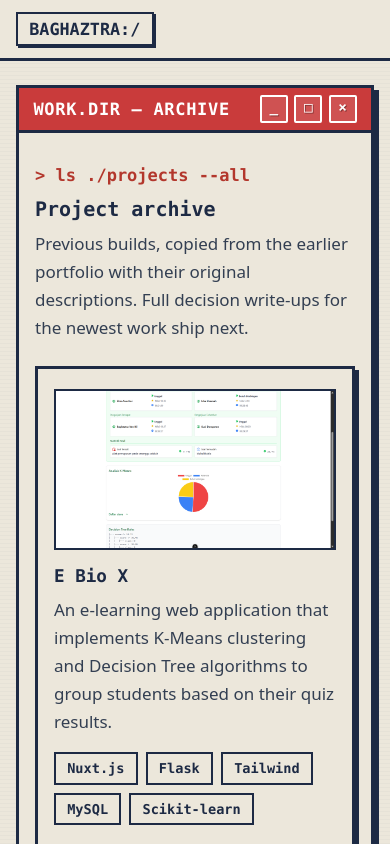
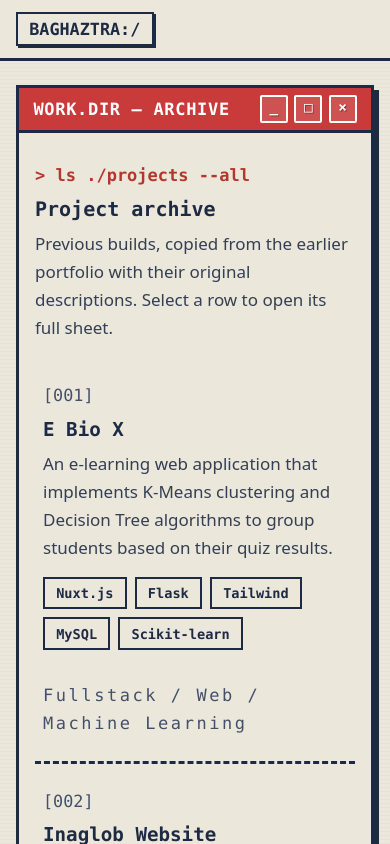
Before and after one commit to Baghaztra/portfolio02, a Nuxt app: page /projects in a window 390 px wide. Shown: the top 844 px of the page. Built offline with nearby package versions, Linux system fonts and the light colour scheme.

Commit message:
feat: enhance project row interactivity and styling

```diff
--- a/app/assets/css/main.css
+++ b/app/assets/css/main.css
@@ -394,10 +394,30 @@ img {
 }
 
 .work-item {
+  position: relative;
   display: grid;
   grid-template-columns: 4.5rem 1fr;
   gap: 0.25rem 1rem;
-  padding: 1.5rem 0;
+  padding: 1.5rem 0.5rem;
+}
+
+.work-item.is-clickable:hover,
+.work-item.is-clickable:focus-within {
+  background: var(--paper-dim);
+}
+
+/* stretched-link: whole row opens the detail sheet */
+.row-hit {
+  position: absolute;
+  inset: 0;
+  background: none;
+  border: none;
+  padding: 0;
+}
+
+.row-hit:focus-visible {
+  outline: 3px solid var(--red);
+  outline-offset: -3px;
 }
 
 .work-item + .work-item {
@@ -574,22 +594,6 @@ img {
   margin-top: 0;
 }
 
-.proj-grid {
-  list-style: none;
-  margin: 1.5rem 0 0;
-  padding: 0;
-  display: grid;
-  gap: 1.5rem;
-}
-
-.proj-card {
-  border: 3px solid var(--ink);
-  background: var(--paper);
-  box-shadow: 4px 4px 0 var(--ink);
-  padding: 1.25rem clamp(1rem, 3vw, 1.5rem);
-  min-width: 0;
-}
-
 .proj-shot {
   border: 2px solid var(--ink);
   line-height: 0;
@@ -608,7 +612,7 @@ img {
   margin: 0 0 0.5rem;
 }
 
-.proj-grid .tag-row {
+.window-body .tag-row {
   margin-bottom: 0.9rem;
 }
 
@@ -626,12 +630,6 @@ img {
 
 /* ---------- Responsive ---------- */
 
-@media (min-width: 56rem) {
-  .proj-grid {
-    grid-template-columns: 1fr 1fr;
-  }
-}
-
 @media (max-width: 44rem) {
   .hero-grid {
     grid-template-columns: 1fr;
@@ -639,6 +637,9 @@ img {
 
   .profile-frame {
     max-width: 20rem;
+    order: -1;
+    justify-self: center;
+    width: 100%;
   }
 
   .work-item {
--- a/app/components/ProjectRow.vue
+++ b/app/components/ProjectRow.vue
@@ -1,23 +1,38 @@
 <template>
-  <li class="work-item">
-    <span class="work-index">[{{ project.index }}]</span>
+  <li class="work-item" :class="{ 'is-clickable': clickable }">
+    <span class="work-index">[{{ index }}]</span>
     <div>
-      <h3 class="work-name">{{ project.file }}</h3>
+      <h3 class="work-name">{{ heading }}</h3>
       <p class="work-desc">
-        <strong>{{ project.name }}</strong> — {{ project.purpose }}
+        <template v-if="strong"><strong>{{ strong }}</strong> — </template>{{ desc }}
       </p>
       <div class="work-meta">
-        <ul class="tag-row" :aria-label="`Technologies for ${project.name}`">
-          <li v-for="tag in project.tags" :key="tag" class="tag">{{ tag }}</li>
+        <ul class="tag-row" :aria-label="`Technologies for ${heading}`">
+          <li v-for="tag in tags" :key="tag" class="tag">{{ tag }}</li>
         </ul>
-        <span class="work-year">{{ project.year }}</span>
+        <span class="work-year">{{ meta }}</span>
       </div>
     </div>
+    <button
+      v-if="clickable"
+      type="button"
+      class="row-hit"
+      :aria-label="`Open details for ${heading}`"
+      @click="$emit('open')"
+    />
   </li>
 </template>
 
 <script setup lang="ts">
-import type { FeaturedProject } from '~/data/portfolio';
+defineProps<{
+  index: string;
+  heading: string;
+  strong?: string;
+  desc: string;
+  tags: string[];
+  meta: string;
+  clickable?: boolean;
+}>();
 
-defineProps<{ project: FeaturedProject }>();
+defineEmits<{ open: [] }>();
 </script>
--- a/app/components/WindowFrame.vue
+++ b/app/components/WindowFrame.vue
@@ -54,13 +54,17 @@
 defineProps<{ title: string }>();
 
 // ponytail: per-instance refs only, state resets on reload
+// maximized is a model so parents can force the modal open (detail sheets)
 const minimized = ref(false);
-const maximized = ref(false);
+const maximized = defineModel<boolean>('maximized', { default: false });
 const closed = ref(false);
+
+const emit = defineEmits<{ close: [] }>();
 
 const closeFrame = () => {
   closed.value = true;
   maximized.value = false;
+  emit('close');
 };
 
 // ponytail: minimizing from a modal returns to the inline collapsed frame
--- a/app/pages/index.vue
+++ b/app/pages/index.vue
@@ -38,7 +38,16 @@
     <!-- Selected work -->
     <WindowFrame title="WORK.DIR — SELECTED">
       <ol class="work-list">
-        <ProjectRow v-for="p in featuredProjects" :key="p.index" :project="p" />
+        <ProjectRow
+          v-for="p in featuredProjects"
+          :key="p.index"
+          :index="p.index"
+          :heading="p.file"
+          :strong="p.name"
+          :desc="p.purpose"
+          :tags="p.tags"
+          :meta="p.year"
+        />
       </ol>
       <NuxtLink to="/projects" class="more-link">> open full directory_</NuxtLink>
     </WindowFrame>
--- a/app/pages/projects.vue
+++ b/app/pages/projects.vue
@@ -7,49 +7,70 @@
       <h2 class="proj-heading">Project archive</h2>
       <p>
         Previous builds, copied from the earlier portfolio with their original
-        descriptions. Full decision write-ups for the newest work ship next.
+        descriptions. Select a row to open its full sheet.
       </p>
-      <ol class="proj-grid">
-        <li v-for="(p, i) in projects" :id="p.slug" :key="p.slug" class="proj-card">
-          <article>
+      <ol class="work-list">
+        <ProjectRow
+          v-for="(p, i) in projects"
+          :key="p.slug"
+          :index="String(i + 1).padStart(3, '0')"
+          :heading="p.title"
+          :desc="p.purpose"
+          :tags="p.stack"
+          :meta="p.categories.join(' / ')"
+          clickable
+          @open="openProject(p)"
+        />
+      </ol>
+      <NuxtLink to="/" class="more-link">> back to home_</NuxtLink>
+    </WindowFrame>
+
+    <!-- ponytail: mounted on demand, image loads only when a row opens it -->
+    <WindowFrame
+      v-if="active"
+      :key="active.slug"
+      :title="`SHEET — ${active.slug.toUpperCase()}`"
+      v-model:maximized="detailOpen"
+      @close="active = null"
+    >
       <div class="proj-shot">
         <NuxtPicture
-                :src="p.image"
-                width="640"
-                height="360"
-                sizes="320px sm:640px"
+          :src="active.image"
+          width="960"
+          height="540"
+          sizes="640px sm:960px"
           format="avif,webp"
-                :img-attrs="{
-                  alt: p.imageAlt,
-                  loading: i === 0 ? 'eager' : 'lazy',
-                  fetchpriority: i === 0 ? 'high' : undefined
-                }"
+          :img-attrs="{ alt: active.imageAlt, loading: 'eager', fetchpriority: 'high' }"
         />
       </div>
-            <h3 class="proj-name">{{ p.title }}</h3>
-            <p>{{ p.purpose }}</p>
-            <ul class="tag-row" :aria-label="`Stack for ${p.title}`">
-              <li v-for="t in p.stack" :key="t" class="tag">{{ t }}</li>
+      <h2 class="proj-name">{{ active.title }}</h2>
+      <p>{{ active.purpose }}</p>
+      <ul class="tag-row" :aria-label="`Stack for ${active.title}`">
+        <li v-for="t in active.stack" :key="t" class="tag">{{ t }}</li>
       </ul>
       <p class="proj-links">
-              <template v-for="(r, ri) in p.repos" :key="r.url">
+        <template v-for="(r, ri) in active.repos" :key="r.url">
           <template v-if="ri > 0"> · </template>
           <a :href="r.url" target="_blank" rel="noopener noreferrer">{{ r.label }}</a>
         </template>
-              <template v-if="p.repos.length && p.demoUrl"> · </template>
-              <a v-if="p.demoUrl" :href="p.demoUrl" target="_blank" rel="noopener noreferrer">Live demo</a>
-              <span v-if="!p.repos.length && !p.demoUrl" class="proj-nolink">No public link</span>
+        <template v-if="active.repos.length && active.demoUrl"> · </template>
+        <a v-if="active.demoUrl" :href="active.demoUrl" target="_blank" rel="noopener noreferrer">Live demo</a>
+        <span v-if="!active.repos.length && !active.demoUrl" class="proj-nolink">No public link</span>
       </p>
-          </article>
-        </li>
-      </ol>
-      <NuxtLink to="/" class="more-link">> back to home_</NuxtLink>
     </WindowFrame>
   </div>
 </template>
 
 <script setup lang="ts">
-import { projects } from '~/data/portfolio';
+import { projects, type ProjectDetail } from '~/data/portfolio';
+
+const active = ref<ProjectDetail | null>(null);
+const detailOpen = ref(false);
+
+const openProject = (p: ProjectDetail) => {
+  active.value = p;
+  detailOpen.value = true;
+};
 
 useHead({
   title: 'Projects — Baghaztra Van Ril',
```
Lines whose indentation alone changed are shown as unchanged.
